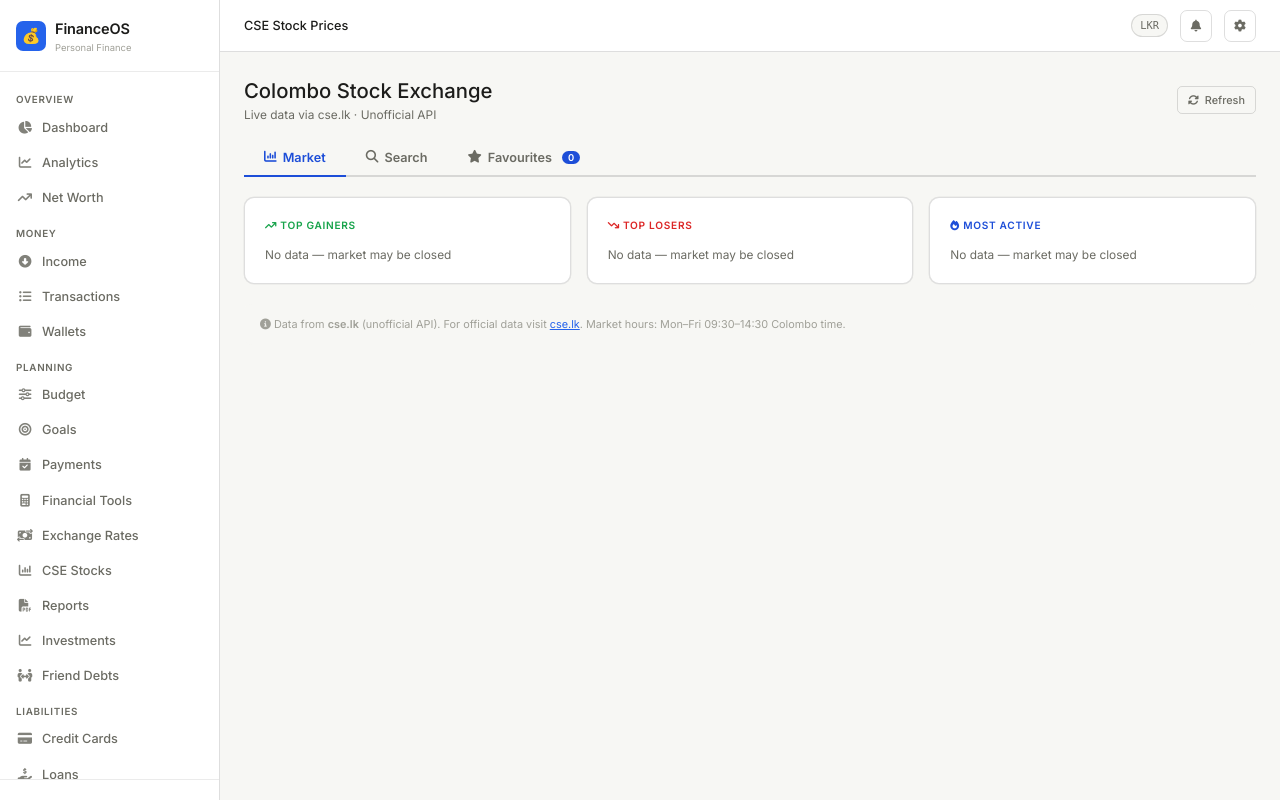
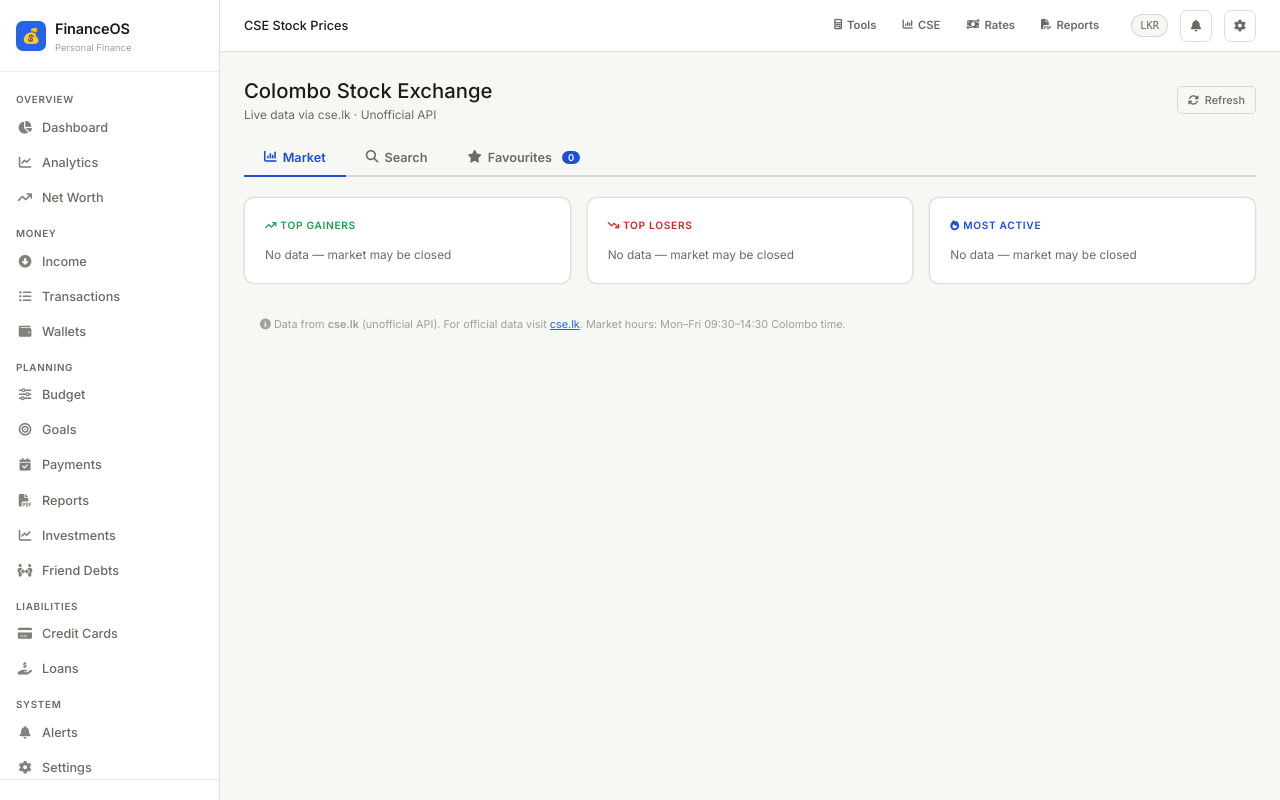
Before and after one commit to hiroshann-debug/financeos, a Flask app: template templates/cse_stocks.html in a window 1280 px wide. Run offline with Flask 3, Linux system fonts and the light colour scheme; the template is opened without the code that fills it, so the values that code supplies are empty; some web fonts are replaced.

Commit message:
vertical bar

```diff
--- a/templates/base.html
+++ b/templates/base.html
@@ -441,6 +441,66 @@
       .stat-value { font-size: 1rem; }
     }
 
+    /* ── TOPBAR QUICK LINKS ── */
+    .topbar-quicklinks {
+      display: flex;
+      align-items: center;
+      gap: 2px;
+      margin-right: 8px;
+    }
+    .topbar-qlink {
+      display: inline-flex;
+      align-items: center;
+      gap: 5px;
+      padding: 6px 12px;
+      border-radius: 6px;
+      font-size: 0.78rem;
+      font-weight: 600;
+      color: var(--text2);
+      text-decoration: none;
+      transition: all 0.15s;
+      white-space: nowrap;
+    }
+    .topbar-qlink:hover { background: var(--surface2); color: var(--text); }
+    .topbar-qlink.active { background: var(--accent-glow); color: var(--accent2); }
+    .topbar-qlink i { font-size: 0.72rem; }
+    @media (max-width: 900px) { .topbar-quicklinks { display: none; } }
+
+    /* ── SUB NAV BAR ── */
+    .sub-nav {
+      background: var(--card);
+      border-bottom: 1px solid var(--border2);
+      padding: 0 24px;
+      display: flex;
+      align-items: center;
+      gap: 0;
+      overflow-x: auto;
+      -webkit-overflow-scrolling: touch;
+      scrollbar-width: none;
+      white-space: nowrap;
+      position: sticky;
+      top: 56px;
+      z-index: 90;
+    }
+    .sub-nav::-webkit-scrollbar { display: none; }
+    .sub-nav-link {
+      display: inline-flex;
+      align-items: center;
+      gap: 6px;
+      padding: 12px 16px;
+      font-size: 0.82rem;
+      font-weight: 600;
+      color: var(--text2);
+      text-decoration: none;
+      border-bottom: 2px solid transparent;
+      margin-bottom: -1px;
+      white-space: nowrap;
+      transition: all 0.15s;
+    }
+    .sub-nav-link:hover { color: var(--text); }
+    .sub-nav-link.active { color: var(--accent2); border-bottom-color: var(--accent2); }
+    .sub-nav-link i { font-size: 0.78rem; opacity: 0.7; }
+
     /* ── SCROLLBAR ── */
     ::-webkit-scrollbar { width: 4px; height: 4px; }
     ::-webkit-scrollbar-track { background: transparent; }
@@ -510,15 +570,7 @@
       <span class="nav-icon"><i class="fas fa-calendar-check"></i></span> Payments
     </a>
 
-    <a href="{{ url_for('financial_tools') }}" class="nav-link {% if request.endpoint == 'financial_tools' %}active{% endif %}">
-      <span class="nav-icon"><i class="fas fa-calculator"></i></span> Financial Tools
-    </a>
-    <a href="{{ url_for('exchange_rates') }}" class="nav-link {% if request.endpoint == 'exchange_rates' %}active{% endif %}">
-      <span class="nav-icon"><i class="fas fa-money-bill-transfer"></i></span> Exchange Rates
-    </a>
-    <a href="{{ url_for('cse_stocks') }}" class="nav-link {% if request.endpoint == 'cse_stocks' %}active{% endif %}">
-      <span class="nav-icon"><i class="fas fa-chart-column"></i></span> CSE Stocks
-    </a>
+
     <a href="{{ url_for('reports') }}" class="nav-link {% if request.endpoint in ['reports','download_report'] %}active{% endif %}">
       <span class="nav-icon"><i class="fas fa-file-pdf"></i></span> Reports
     </a>
@@ -587,6 +639,21 @@
     </button>
     <span class="topbar-title">{% block page_title %}Dashboard{% endblock %}</span>
     <span class="topbar-spacer"></span>
+    <!-- Quick access links in topbar -->
+    <div class="topbar-quicklinks">
+      <a href="{{ url_for('financial_tools') }}" class="topbar-qlink {% if request.endpoint == 'financial_tools' %}active{% endif %}">
+        <i class="fas fa-calculator"></i> Tools
+      </a>
+      <a href="{{ url_for('cse_stocks') }}" class="topbar-qlink {% if request.endpoint == 'cse_stocks' %}active{% endif %}">
+        <i class="fas fa-chart-column"></i> CSE
+      </a>
+      <a href="{{ url_for('exchange_rates') }}" class="topbar-qlink {% if request.endpoint == 'exchange_rates' %}active{% endif %}">
+        <i class="fas fa-money-bill-transfer"></i> Rates
+      </a>
+      <a href="{{ url_for('reports') }}" class="topbar-qlink {% if request.endpoint == 'reports' %}active{% endif %}">
+        <i class="fas fa-file-pdf"></i> Reports
+      </a>
+    </div>
     <span class="currency-pill">{{ currency_symbol }}</span>
     <a href="{{ url_for('notifications') }}" class="topbar-btn">
       <i class="fas fa-bell"></i>
```
